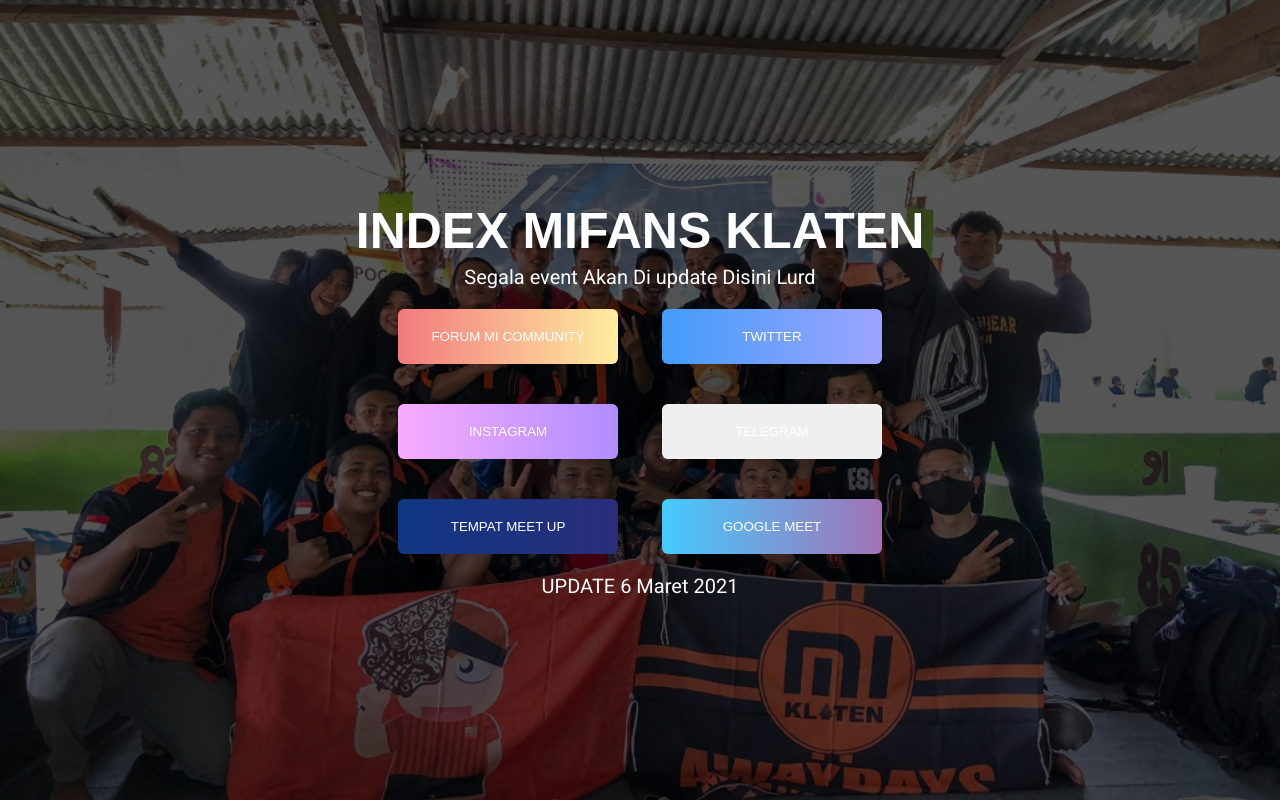
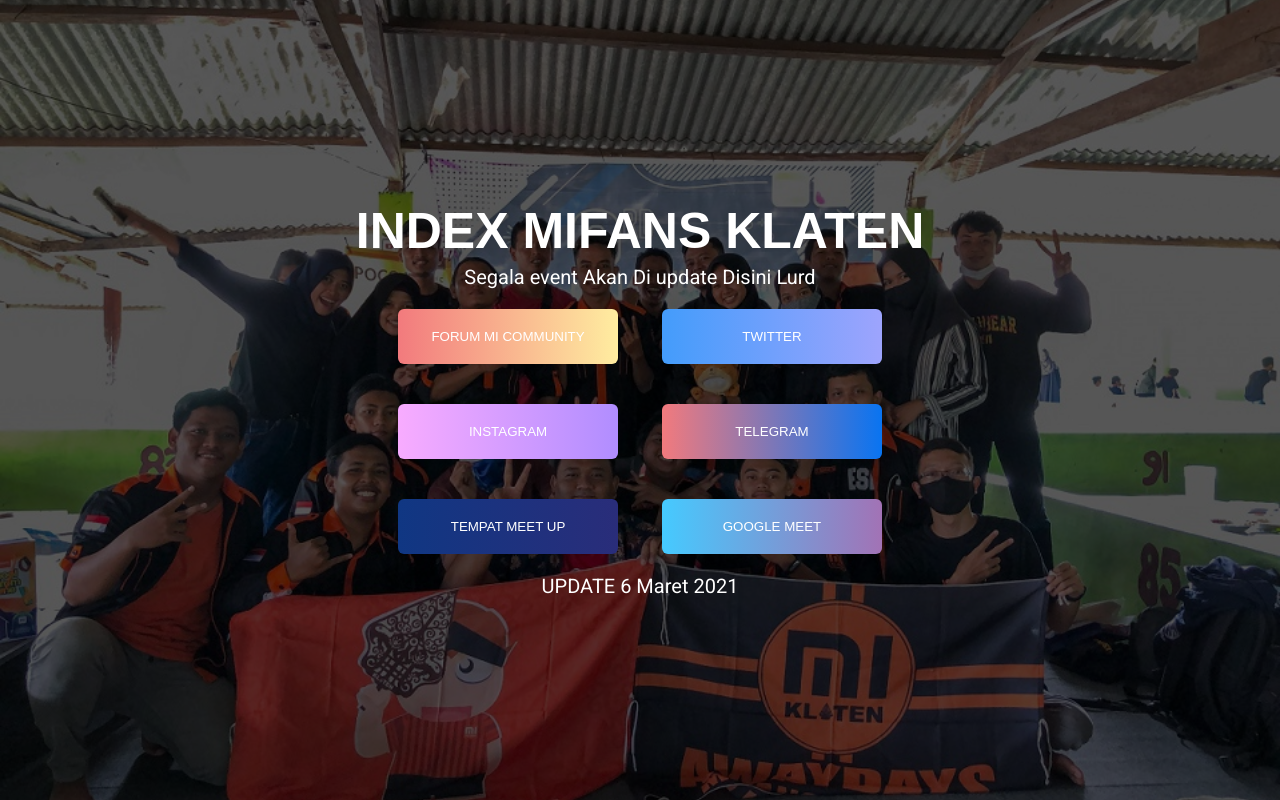
Before and after one commit to bocahbarbar/mifans-klaten.github.io, a PHP site: page / in a window 1280 px wide. Run offline with PHP 8.4, Linux system fonts and the light colour scheme.

Commit message:
Update styles.css

```diff
--- a/styles.css
+++ b/styles.css
@@ -88,6 +88,10 @@ p.solid {
 .btn5 {
   background-image: linear-gradient(to left, #ffa585, #ffeda0, #f27a7d);
 }
+.btn6 {
+  background-image: linear-gradient(to left, #9fccfa, #0974f1, #f27a7d);
+}
+
 
 .btn:hover {
   background-position: right;
```
